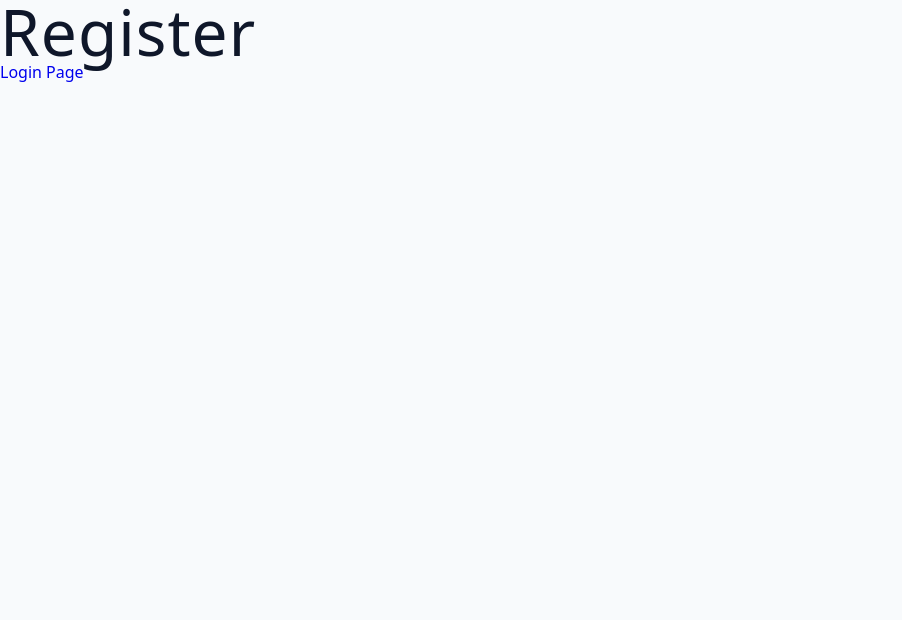
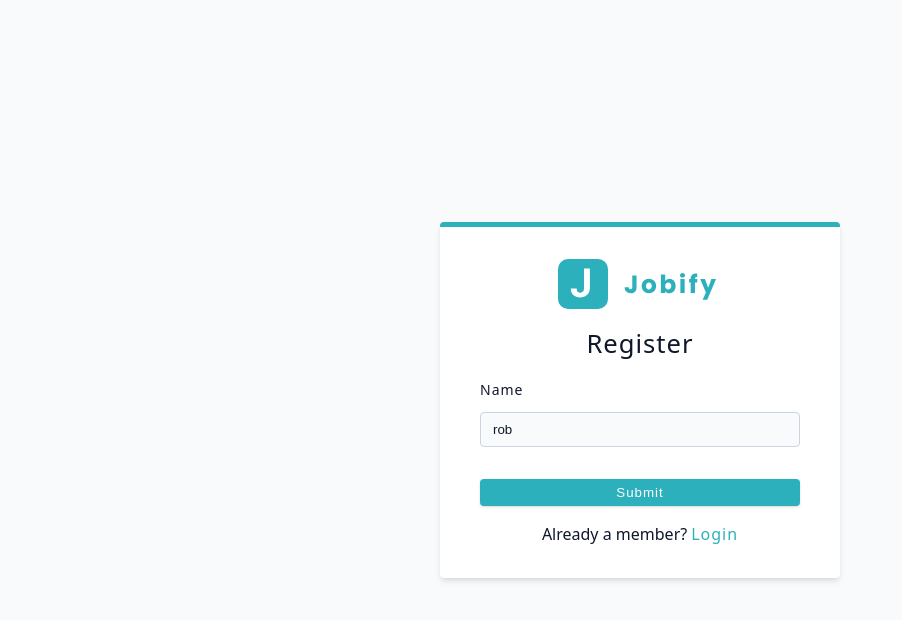
Before and after one commit to Epiq122/Jobify, a React (Vite) app: page /register in a window 1280 px wide. Shown: the top 620 px of the page, without its empty margins (0-902 px from the left). Built offline with nearby package versions, Linux system fonts and the light colour scheme.

Commit message:
added styling for register page

```diff
--- a/src/pages/Register.jsx
+++ b/src/pages/Register.jsx
@@ -1,11 +1,77 @@
-import { Link } from 'react-router-dom';
+import { Link } from "react-router-dom";
+import styled from "styled-components";
+import Logo from "../components/Logo.jsx";
+
 const Register = () => {
   return (
-    <div>
-      <h1>Register</h1>
-      <Link to={'/login'}>Login Page</Link>
-    </div>
+    <Wrapper>
+      <form className="form">
+        <Logo />
+        <h4>Register</h4>
+        <div className="form-row">
+          <label htmlFor="name" className="form-label">
+            name
+          </label>
+          <input
+            type="text"
+            id="name"
+            name="name"
+            className="form-input"
+            defaultValue="rob"
+            required
+          />
+        </div>
+        <button type="submit" className="btn btn-block">
+          submit
+        </button>
+
+        <p>
+          Already a member?
+          <Link to={"/login"} className="member-btn">
+            Login
+          </Link>
+        </p>
+      </form>
+    </Wrapper>
   );
 };
 
+const Wrapper = styled.section`
+  min-height: 100vh;
+  display: grid;
+  align-items: center;
+
+  .logo {
+    display: block;
+    margin: 0 auto;
+    margin-bottom: 1.38rem;
+  }
+
+  .form {
+    max-width: 400px;
+    border-top: 5px solid var(--primary-500);
+  }
+
+  h4 {
+    text-align: center;
+    margin-bottom: 1.38rem;
+  }
+
+  p {
+    margin-top: 1rem;
+    text-align: center;
+    line-height: 1.5;
+  }
+
+  .btn {
+    margin-top: 1rem;
+  }
+
+  .member-btn {
+    color: var(--primary-500);
+    letter-spacing: var(--letter-spacing);
+    margin-left: 0.25rem;
+  }
+`;
+
 export default Register;
```
